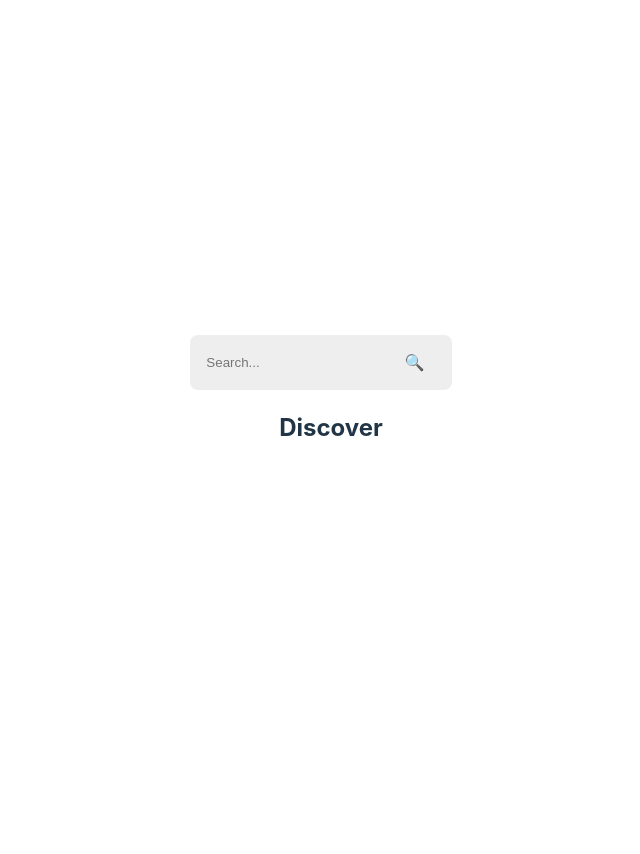
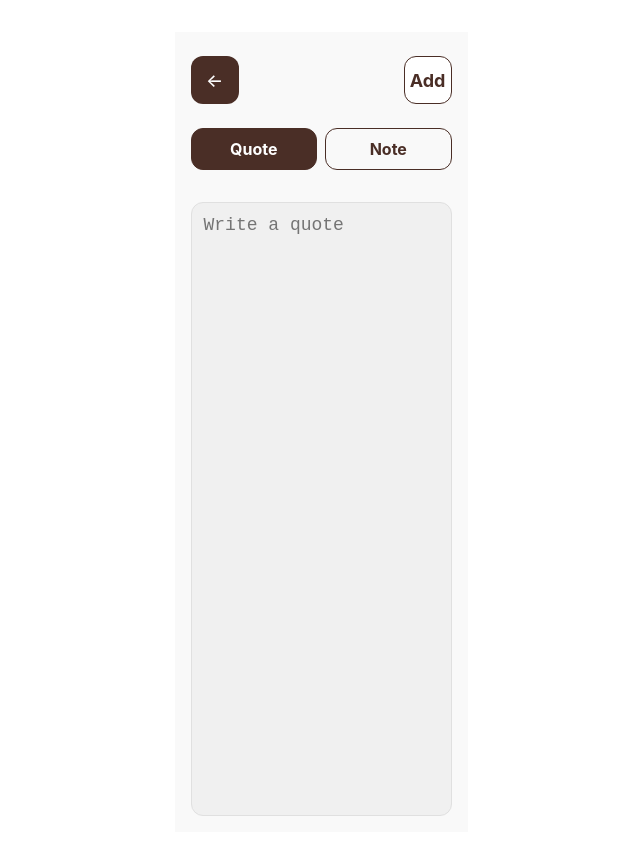
Before and after one commit to dianaboikoo/BookApp, a React (Vite) app: page /note in a window 1280 px wide. Before the commit this address led to /. Shown: the top 854 px of the page, without its empty margins (319-959 px from the left). Before the commit the page ends 800 px from the top, so only its background shows below. Built offline with nearby package versions, Linux system fonts and the light colour scheme.

Commit message:
note and timer page

```diff
--- a/src/App.css
+++ b/src/App.css
@@ -226,3 +226,140 @@
   flex: 1;
   padding-left: 8px;
 }
+
+/*Timer Page*/
+.timer-page {
+  display: flex;
+  flex-direction: column;
+  align-items: center;
+  padding: 16px;
+  background-color: #f9f9f9;
+  height: 100vh;
+}
+
+.header {
+  display: flex;
+  justify-content: space-between;
+  width: 100%;
+  padding: 8px;
+}
+
+.book-cover img {
+  width: 200px;
+  height: auto;
+  margin: 16px 0;
+}
+
+.timer-button,
+.control-button {
+  border: 1px solid #4a2e26;
+  border-radius: 8px;
+  background: none;
+  font-size: 16px;
+  color: #4a2e26;
+  padding: 8px 16px;
+  cursor: pointer;
+  margin: 8px 0;
+}
+
+.timer-display h1 {
+  font-size: 48px;
+  color: #4a2e26;
+}
+
+.controls {
+  display: flex;
+  justify-content: space-around;
+  width: 100%;
+}
+/* Note Page*/
+.note-page {
+  display: flex;
+  flex-direction: column;
+  align-items: center;
+  padding: 16px;
+  background-color: #f9f9f9;
+  height: 100vh;
+  width: 100%; /* Full width, but will be constrained by max-width */
+  max-width: 480px; /* Set a maximum width for better appearance on larger screens */
+  margin: 0 auto; /* Centers the page horizontally */
+  box-sizing: border-box;
+}
+
+.header {
+  display: flex;
+  justify-content: space-between;
+  align-items: center;
+  width: 100%;
+  padding: 8px 0;
+}
+
+.back-button {
+  width: 48px;
+  height: 48px;
+  border-radius: 12px;
+  background-color: #4a2e26;
+  color: white;
+  font-size: 18px;
+  display: flex;
+  align-items: center;
+  justify-content: center;
+  border: none;
+  cursor: pointer;
+}
+
+.add-button {
+  width: 48px;
+  height: 48px;
+  border-radius: 12px;
+  background-color: white; /* White background */
+  color: #4a2e26; /* Brown text color */
+  font-size: 18px;
+  border: 1px solid #4a2e26; /* Brown border */
+  display: flex;
+  align-items: center;
+  justify-content: center;
+  cursor: pointer;
+  box-sizing: border-box;
+  font-weight: bold; /* Makes the text bold for visibility */
+}
+.tabs {
+  display: flex;
+  justify-content: center;
+  width: 100%;
+  margin: 16px 0;
+  gap: 8px;
+}
+
+.tab {
+  flex: 1;
+  text-align: center;
+  padding: 10px 0;
+  border-radius: 12px;
+  border: 1px solid #4a2e26;
+  background-color: #f9f9f9;
+  cursor: pointer;
+  color: #4a2e26;
+  font-size: 16px;
+  font-weight: bold;
+}
+
+.tab.active {
+  background-color: #4a2e26;
+  color: white;
+}
+
+.note-input {
+  width: 100%;
+  flex: 1;
+  padding: 12px;
+  font-size: 18px;
+  color: #333;
+  border: 1px solid #e0e0e0;
+  border-radius: 12px;
+  background-color: #f0f0f0;
+  resize: none;
+  outline: none;
+  margin-top: 16px;
+  box-sizing: border-box;
+}
--- a/src/App.jsx
+++ b/src/App.jsx
@@ -4,6 +4,8 @@ import AccountPage from "./pages/AccountPage";
 import CommunityPage from "./pages/CommunityPage";
 import HomePage from "./pages/HomePage";
 import StatisticsPage from "./pages/StatisticsPage";
+import TimerPage from "./pages/TimerPage";
+import NotePage from "./pages/NotePage";
 
 function App() {
   return (
@@ -14,6 +16,8 @@ function App() {
           <Route path="/account" element={<AccountPage />} />
           <Route path="/community" element={<CommunityPage />} />
           <Route path="/statistics" element={<StatisticsPage />} />
+          <Route path="/timer" element={<TimerPage />} />
+          <Route path="/note" element={<NotePage />} />
           <Route path="*" element={<Navigate to="/" />} />
         </Routes>
       </main>
--- /dev/null
+++ b/src/pages/NotePage.jsx
@@ -0,0 +1,43 @@
+import React, { useState } from "react";
+import { useNavigate } from "react-router-dom";
+
+function NotePage() {
+  const [activeTab, setActiveTab] = useState("Quote");
+  const [note, setNote] = useState("");
+  const navigate = useNavigate();
+
+  return (
+    <div className="note-page">
+      <header className="header">
+        <button className="back-button" onClick={() => navigate(-1)}>
+          ←
+        </button>
+        <button className="add-button">Add</button>
+      </header>
+
+      <div className="tabs">
+        <button
+          className={`tab ${activeTab === "Quote" ? "active" : ""}`}
+          onClick={() => setActiveTab("Quote")}
+        >
+          Quote
+        </button>
+        <button
+          className={`tab ${activeTab === "Note" ? "active" : ""}`}
+          onClick={() => setActiveTab("Note")}
+        >
+          Note
+        </button>
+      </div>
+
+      <textarea
+        className="note-input"
+        placeholder={`Write a ${activeTab.toLowerCase()}`}
+        value={note}
+        onChange={(e) => setNote(e.target.value)}
+      />
+    </div>
+  );
+}
+
+export default NotePage;
--- /dev/null
+++ b/src/pages/TimerPage.jsx
@@ -0,0 +1,70 @@
+import React, { useState, useEffect } from "react";
+import { useNavigate } from "react-router-dom";
+
+function TimerPage() {
+  const [isRunning, setIsRunning] = useState(false);
+  const [seconds, setSeconds] = useState(0);
+  const navigate = useNavigate();
+
+  // Timer logic
+  useEffect(() => {
+    let interval;
+    if (isRunning) {
+      interval = setInterval(() => {
+        setSeconds((prevSeconds) => prevSeconds + 1);
+      }, 1000);
+    } else if (!isRunning && seconds !== 0) {
+      clearInterval(interval);
+    }
+    return () => clearInterval(interval);
+  }, [isRunning, seconds]);
+
+  // Format seconds as MM:SS
+  const formatTime = (seconds) => {
+    const minutes = String(Math.floor(seconds / 60)).padStart(2, "0");
+    const secs = String(seconds % 60).padStart(2, "0");
+    return `${minutes}:${secs}`;
+  };
+
+  return (
+    <div className="timer-page">
+      <header className="header">
+        <button className="back-button" onClick={() => navigate(-1)}>
+          ✕
+        </button>
+        <button className="finish-button">Finish</button>
+      </header>
+
+      <div className="book-cover">
+        <img
+          src="path/to/the-goldfinch.jpg"
+          alt="The Goldfinch"
+          className="book-image"
+        />
+      </div>
+
+      <button className="timer-button">Set a timer</button>
+
+      <div className="timer-display">
+        <h1>{formatTime(seconds)}</h1>
+      </div>
+
+      <div className="controls">
+        <button className="control-button" onClick={() => navigate("/note")}>
+          📝 Book Chat
+        </button>
+        <button
+          className="control-button"
+          onClick={() => setIsRunning(!isRunning)}
+        >
+          {isRunning ? "⏸️ Pause" : "▶️ Play"}
+        </button>
+        <button className="control-button" onClick={() => navigate("/note")}>
+          ➕ Add Note
+        </button>
+      </div>
+    </div>
+  );
+}
+
+export default TimerPage;
```
